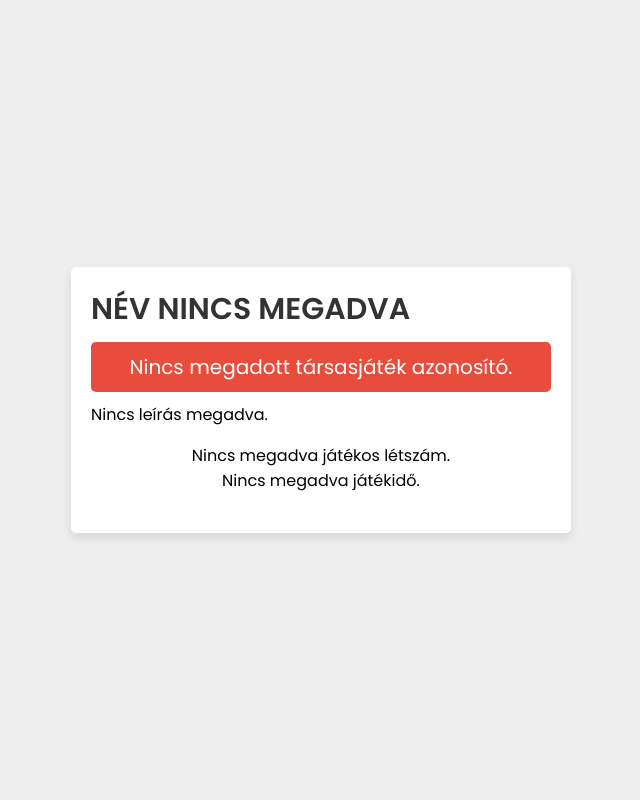
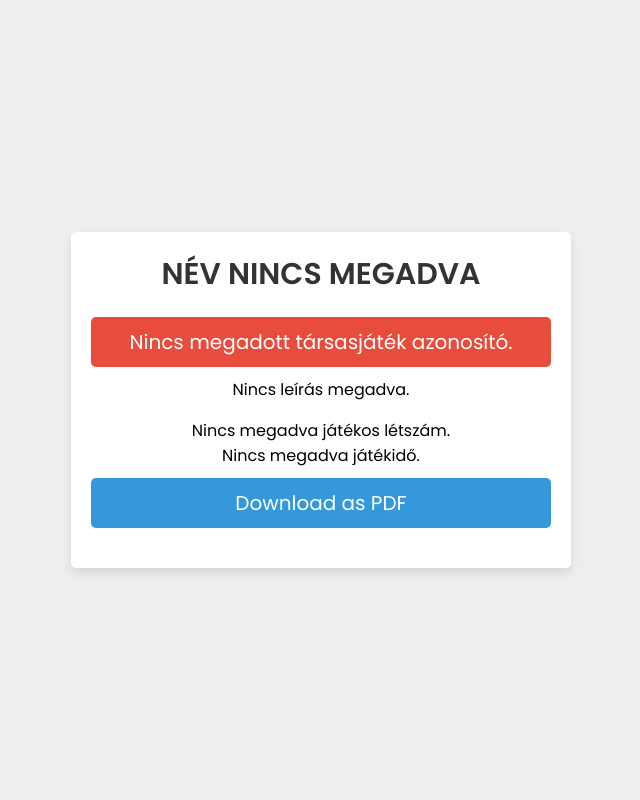
Before and after one commit to MilanEgri/php-project, a PHP site: page /boardgame.php in a window 1280 px wide. Shown: the part 47-847 px from the top of the page, without its empty margins (319-959 px from the left). Run offline with PHP 8.4, Linux system fonts and the light colour scheme; data that the repository does not hold is empty; a stand-in replaces the project's code that opens the database connection; some libraries are stand-ins or nearby versions.

Commit message:
can download boardgame data as pdf

```diff
--- a/boardgame.php
+++ b/boardgame.php
@@ -56,6 +56,39 @@ if ($_SERVER["REQUEST_METHOD"] == "POST") {
     <style>
         <?php include 'style.css'; ?>
     </style>
+    <script src="https://cdnjs.cloudflare.com/ajax/libs/jspdf/2.4.0/jspdf.umd.min.js"></script>
+    <script src="https://cdnjs.cloudflare.com/ajax/libs/html2canvas/1.4.1/html2canvas.min.js"></script>
+    <script>
+        window.jsPDF = window.jspdf.jsPDF;
+
+        function downloadPDF() {
+            const content = document.getElementById('boardgame-content');
+            const doc = new jsPDF();
+
+            html2canvas(content, {
+                scale: 2, // Increase the scale to improve the quality
+            }).then((canvas) => {
+                const imgData = canvas.toDataURL('image/png');
+                const imgWidth = 190; // Width in mm
+                const pageHeight = 285; // Height in mm (A4 paper)
+                const imgHeight = canvas.height * imgWidth / canvas.width;
+                let heightLeft = imgHeight;
+                let position = 0;
+
+                doc.addImage(imgData, 'PNG', 10, 10, imgWidth, imgHeight);
+                heightLeft -= pageHeight;
+
+                while (heightLeft >= 0) {
+                    position = heightLeft - imgHeight;
+                    doc.addPage();
+                    doc.addImage(imgData, 'PNG', 10, position, imgWidth, imgHeight);
+                    heightLeft -= pageHeight;
+                }
+
+                doc.save('<?php echo isset($boardgame_data['name']) ? $boardgame_data['name'] : 'Boardgame'; ?>.pdf');
+            });
+        }
+    </script>
 </head>
 <body>
 <?php include 'navbar.php'; ?>
@@ -65,7 +98,8 @@ if ($_SERVER["REQUEST_METHOD"] == "POST") {
     <?php endif; ?>
 </script>
 <div class="form-container">
-    <div class="bg-main">
+    <div class="bg-main" >
+        <div id="boardgame-content">
             <h3><?php echo isset($boardgame_data['name']) ? $boardgame_data['name'] : 'Név nincs megadva'; ?></h3>
             <?php if (!empty($boardgame_data['image'])): ?>
                 <img src="uploaded_img/boardgames/<?php echo $boardgame_data['image']; ?>" class="boardgame-size-img">
@@ -78,6 +112,8 @@ if ($_SERVER["REQUEST_METHOD"] == "POST") {
                 <p><?php echo isset($boardgame_data['minplayer']) && isset($boardgame_data['maxplayer']) ? $boardgame_data['minplayer'] . " - " . $boardgame_data['maxplayer'] . " Játékos" : 'Nincs megadva játékos létszám.'; ?></p>
                 <p><?php echo isset($boardgame_data['playtime']) ? $boardgame_data['playtime'] . " játékidő" : 'Nincs megadva játékidő.'; ?></p>
             </div>
+        </div>
+        <button class="btn" onclick="downloadPDF()">Download as PDF</button>
 
         <div class="comment-section">
             <ul>
@@ -108,5 +144,6 @@ if ($_SERVER["REQUEST_METHOD"] == "POST") {
         </div>
     </div>
 </div>
+
 </body>
 </html>
--- a/style.css
+++ b/style.css
@@ -101,7 +101,7 @@
     padding: 20px;
 }
 
-.form-container form {
+.form-container form,.form-container-no-form {
     padding: 20px;
     background-color: var(--white);
     box-shadow: var(--box-shadow);
@@ -407,3 +407,11 @@ ul {
     align-items: center;
     margin-top: 1rem;
 }
+#boardgame-content {
+    display: flex;
+    flex-direction: column;
+    align-items: center;
+}
+#boardgame-content img{
+    margin-bottom: 20px;
+}
```
Also changed, not shown: nextSprintPlan.md (+2 -2 lines). Lines whose indentation alone changed are shown as unchanged.
